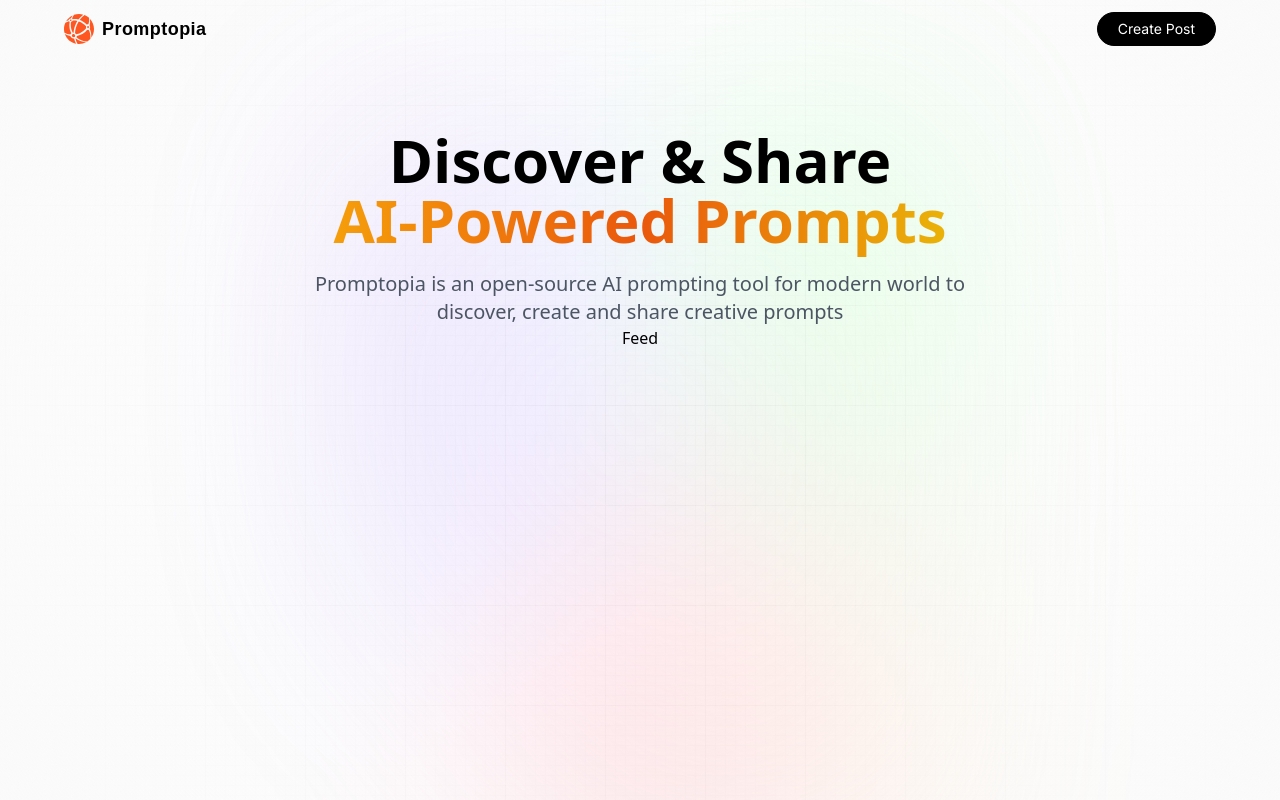
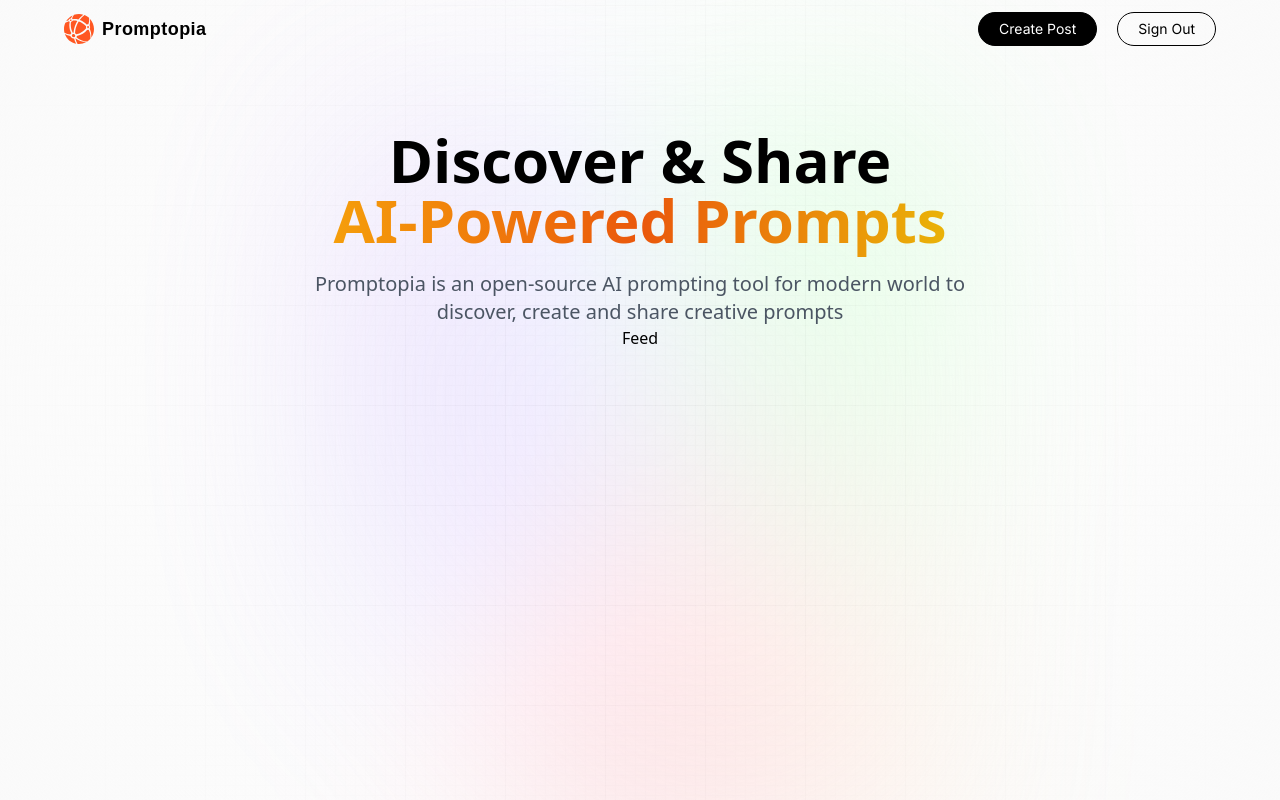
Before and after one commit to Philippe35507/jsm-shared-prompts, a Next.js app: page / in a window 1280 px wide. Built offline with nearby package versions, Linux system fonts and the light colour scheme.

Commit message:
Desktop navigation: "Sign Out" button
import { signOut } from "next-auth/react";

```diff
--- a/components/Nav.jsx
+++ b/components/Nav.jsx
@@ -2,6 +2,7 @@
 
 import Link from "next/link";
 import Image from "next/image";
+import { signOut } from "next-auth/react";
 
 const Nav = () => {
   const isUserLoggedIn = true;
@@ -26,6 +27,9 @@ const Nav = () => {
             <Link href="/create-prompt" className="black_btn">
               Create Post
             </Link>
+            <button type="button" onClick={signOut} className="outline_btn">
+              Sign Out
+            </button>
           </div>
         ) : (
           <></>
```
